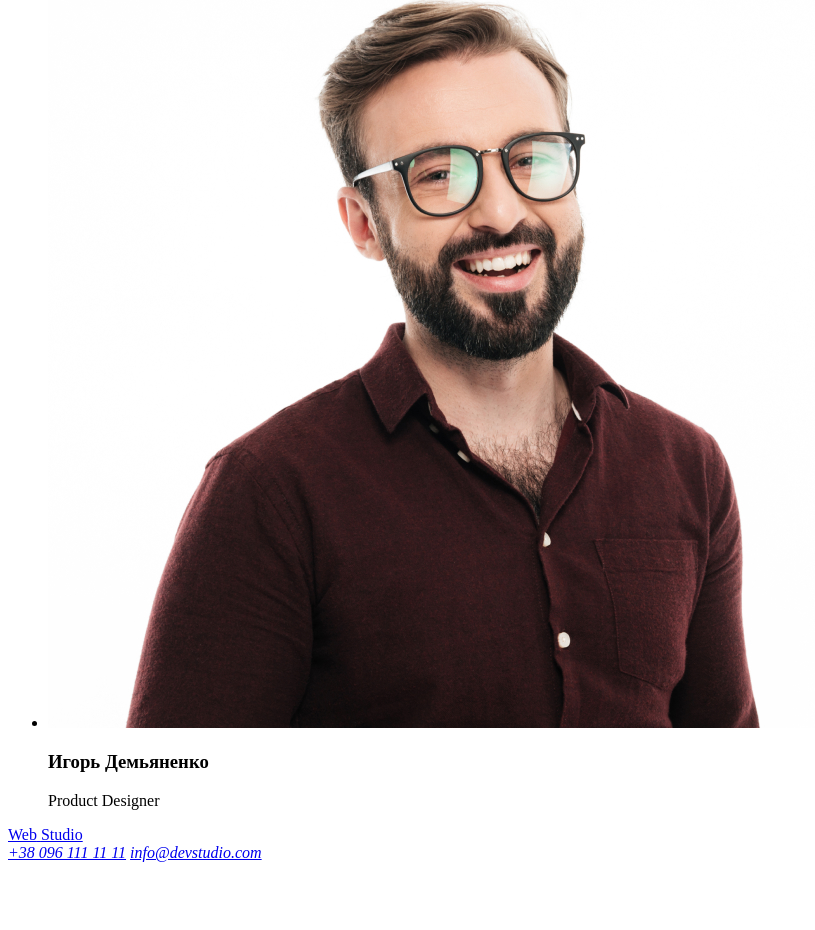
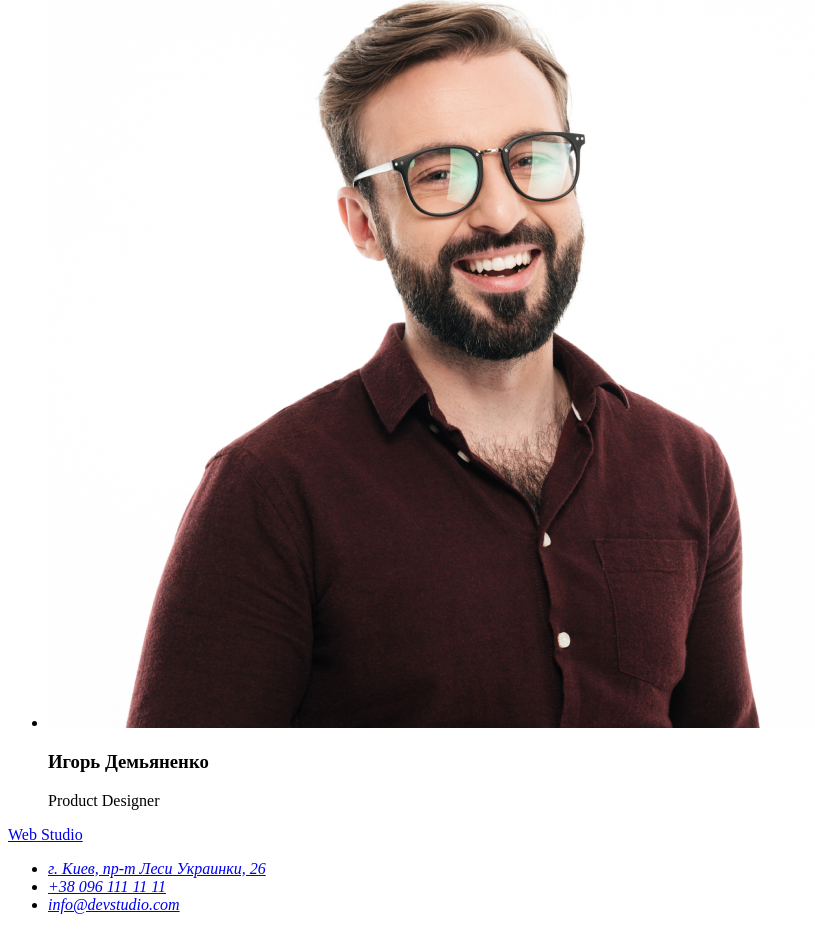
Before and after one commit to ihorfiloniuk/goit-markup-hw-01, a plain HTML site: page index.html in a window 1280 px wide. Shown: the part 4082-5012 px from the top of the page, without its empty margins (0-815 px from the left). Before the commit the page ends 4952 px from the top, so only its background shows below. Drawn offline with Linux system fonts and the light colour scheme.

Commit message:
Update index.html

```diff
--- a/index.html
+++ b/index.html
@@ -94,8 +94,11 @@
             <span>Studio</span>
 
         <address>
-            <a href="tel:+380961111111">+38 096 111 11 11</a>
-            <a href="mailto:info@devstudio.com">info@devstudio.com</a>
+            <ul>
+                <li><a href="https://goo.gl/maps/UYXGCmP9frforvJR6" target="_blank">г. Киев, пр-т Леси Украинки, 26</a></li>
+                <li><a href="tel:+380961111111">+38 096 111 11 11</a></li>
+                <li><a href="mailto:info@devstudio.com">info@devstudio.com</a></li>
+            </ul>
         </address>
     </footer>
 </body>
```
